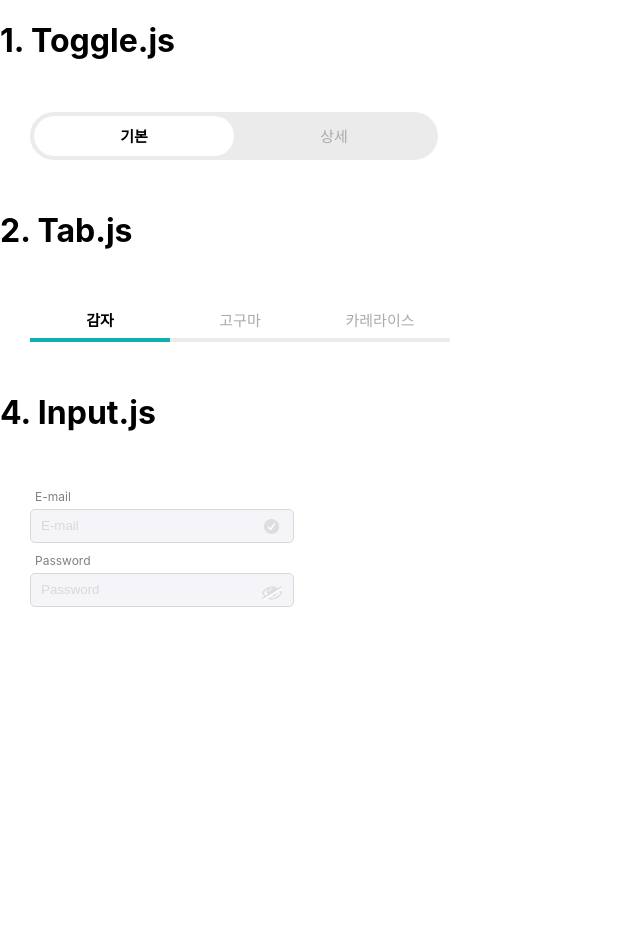
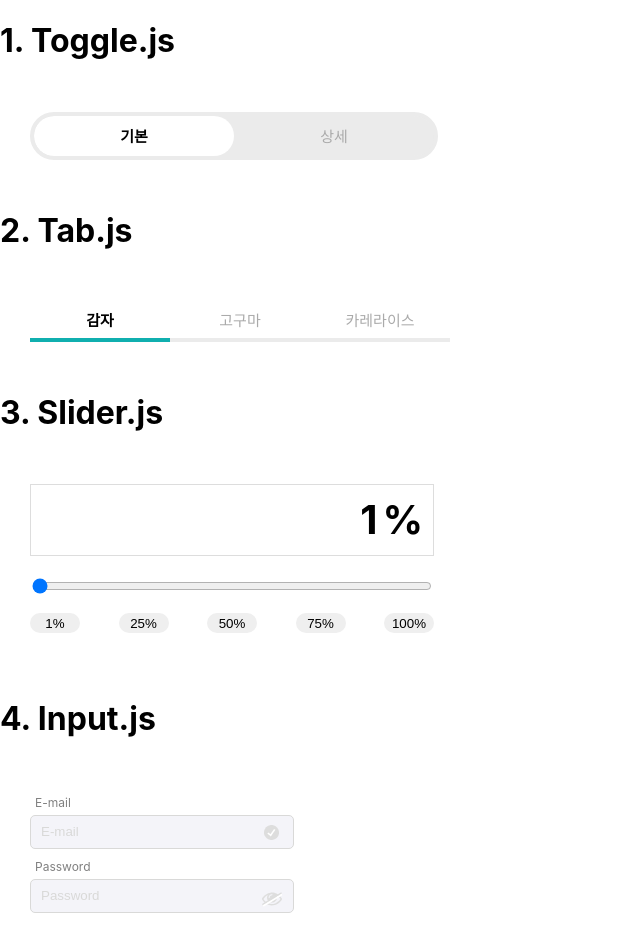
Before and after one commit to leewooseong/wanted_pre_onboarding_old, a React (Create React App) app: page / in a window 1280 px wide. Shown: the whole page, without its empty margins (0-640 px from the left). Before the commit the page ends 800 px from the top, so only its background shows below. Built offline with nearby package versions, Linux system fonts and the light colour scheme.

Commit message:
Slider 기능 구현

```diff
--- a/src/App.js
+++ b/src/App.js
@@ -1,5 +1,6 @@
 import Toggle from "./components/Toggle";
 import Tab from "./components/Tab";
+import Slider from "./components/Slider";
 import Input from "./components/Input";
 
 import "./App.css";
@@ -11,6 +12,8 @@ function App() {
             <Toggle />
             <h1>2. Tab.js</h1>
             <Tab />
+            <h1>3. Slider.js</h1>
+            <Slider />
             <h1>4. Input.js</h1>
             <Input />
         </div>
--- a/src/components/Slider.js
+++ b/src/components/Slider.js
@@ -0,0 +1,101 @@
+import styled from "styled-components";
+import React, { useState } from "react";
+
+const StyledForm = styled.form`
+    display: inline-flex;
+    flex-direction: column;
+    justify-content: center;
+    margin: 30px;
+
+    & div {
+        height: 70px;
+        font-size: 40px;
+        font-weight: bold;
+        vertical-align: middle;
+        text-align: right;
+        border: 1px solid #dddddd;
+        margin-bottom: 20px;
+    }
+    & div p {
+        line-height: 70px;
+        margin: 0;
+        margin-right: 10px;
+    }
+    & div span {
+        margin-left: 5px;
+    }
+    & input {
+        width: 400px;
+        cursor: pointer;
+    }
+    & input[type="range"] {
+        display: block;
+        cursor: pointer;
+    }
+    & ul {
+        display: flex;
+        justify-content: space-between;
+        height: 20px;
+        padding: 0;
+        list-style: none;
+        & li {
+            width: 50px;
+        }
+        & button {
+            border-radius: 20px;
+            width: 100%;
+            height: 100%;
+            padding: 0;
+            border: none;
+        }
+    }
+`;
+const Slider = () => {
+    const rangeData = [1, 25, 50, 75, 100];
+    const [sliderValue, setSliderValue] = useState(1);
+    const handleChange = (e) => {
+        console.log("is Changing");
+        setSliderValue(e.target.value);
+    };
+    const handleClick = (e, value) => {
+        setSliderValue(value);
+    };
+
+    return (
+        <StyledForm>
+            <div>
+                <p>
+                    {sliderValue}
+                    <span>%</span>
+                </p>
+            </div>
+            <input
+                type="range"
+                name=""
+                id=""
+                min="1"
+                max="100"
+                value={sliderValue}
+                onChange={handleChange}
+            />
+            <ul>
+                {rangeData.map((value, index) => (
+                    <li key={index}>
+                        <button
+                            type="button"
+                            onClick={(e) => handleClick(e, value)}
+                        >
+                            <span>{value}</span>%
+                        </button>
+                    </li>
+                ))}
+            </ul>
+        </StyledForm>
+    );
+};
+
+export default Slider;
+
+// Slider 요구 사항
+// 1. slider의 값이 상단에 표시된다.
+// 2. 하단 버튼과 slider의 값이 매칭된다.
```
